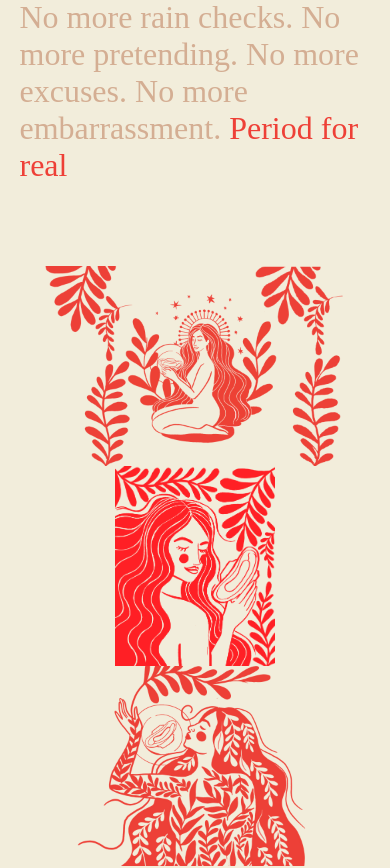
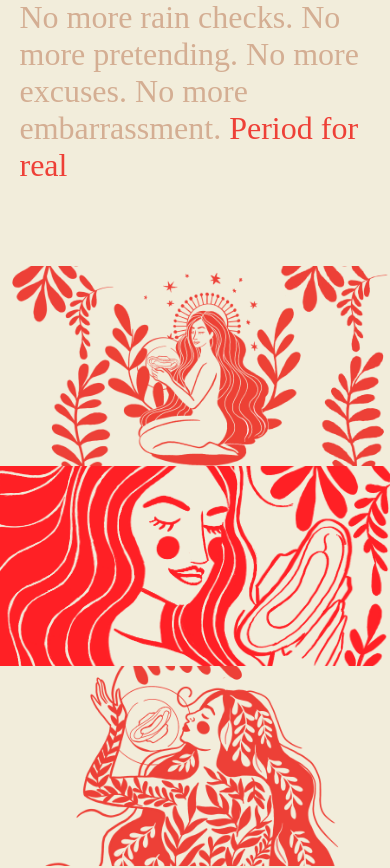
Before and after one commit to AVIVASHISHTA29/qadira2022, a Next.js app: page / in a window 390 px wide. Shown: the part 1302-2170 px from the top of the page. Built offline with nearby package versions, Linux system fonts and the light colour scheme.

Commit message:
new mobile

```diff
--- a/components/WhoWeAre/styles.module.css
+++ b/components/WhoWeAre/styles.module.css
@@ -39,6 +39,8 @@
   }
   .imgFlex img {
     max-height: 200px;
+    width: 100%;
+    object-fit: cover;
   }
   .container h1 {
     font-size: 3rem;
--- a/pages/index.js
+++ b/pages/index.js
@@ -35,7 +35,7 @@ export default function Home() {
   return (
     <div className={styles.wrapper}>
       <motion.div
-        initial={{ opacity: 0, y: 50 }}
+        initial={{ opacity: 0, y: -50 }}
         whileInView={{ opacity: 1, y: 0 }}
         transition={{ duration: 0.7, ease: "easeInOut" }}
         className={styles.parallax}
```
